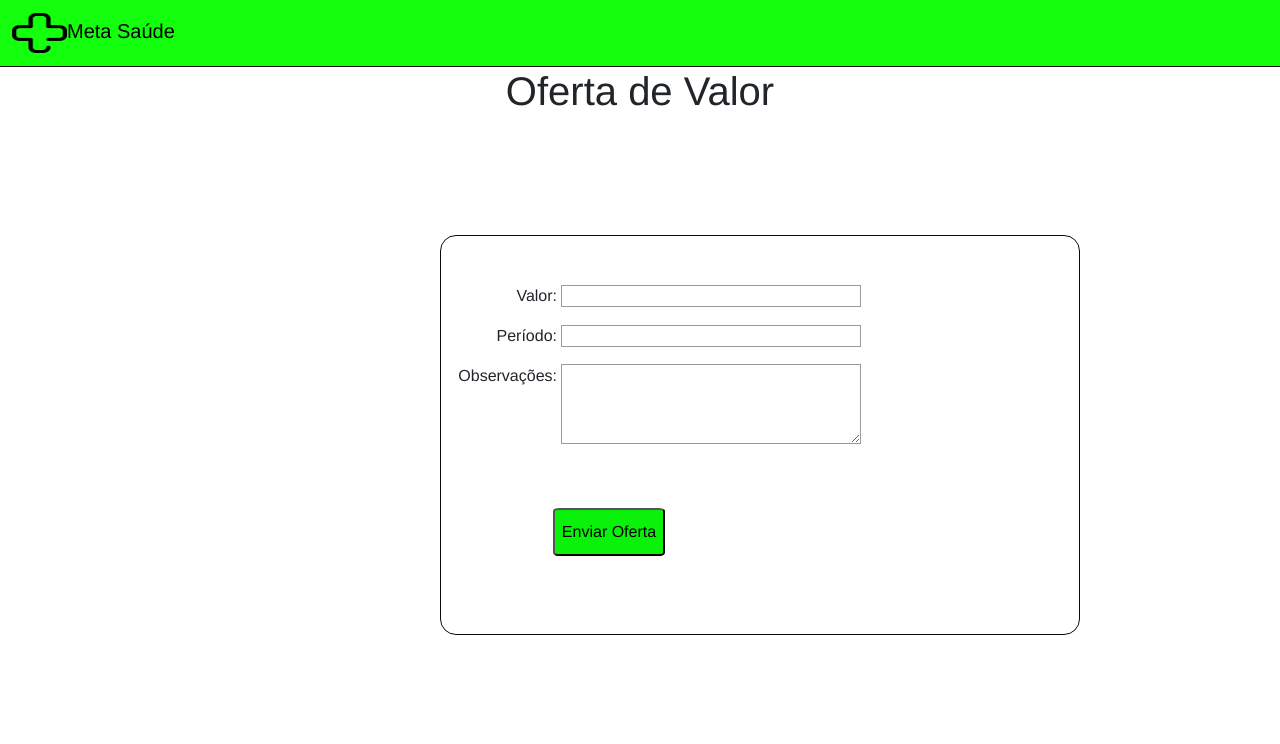
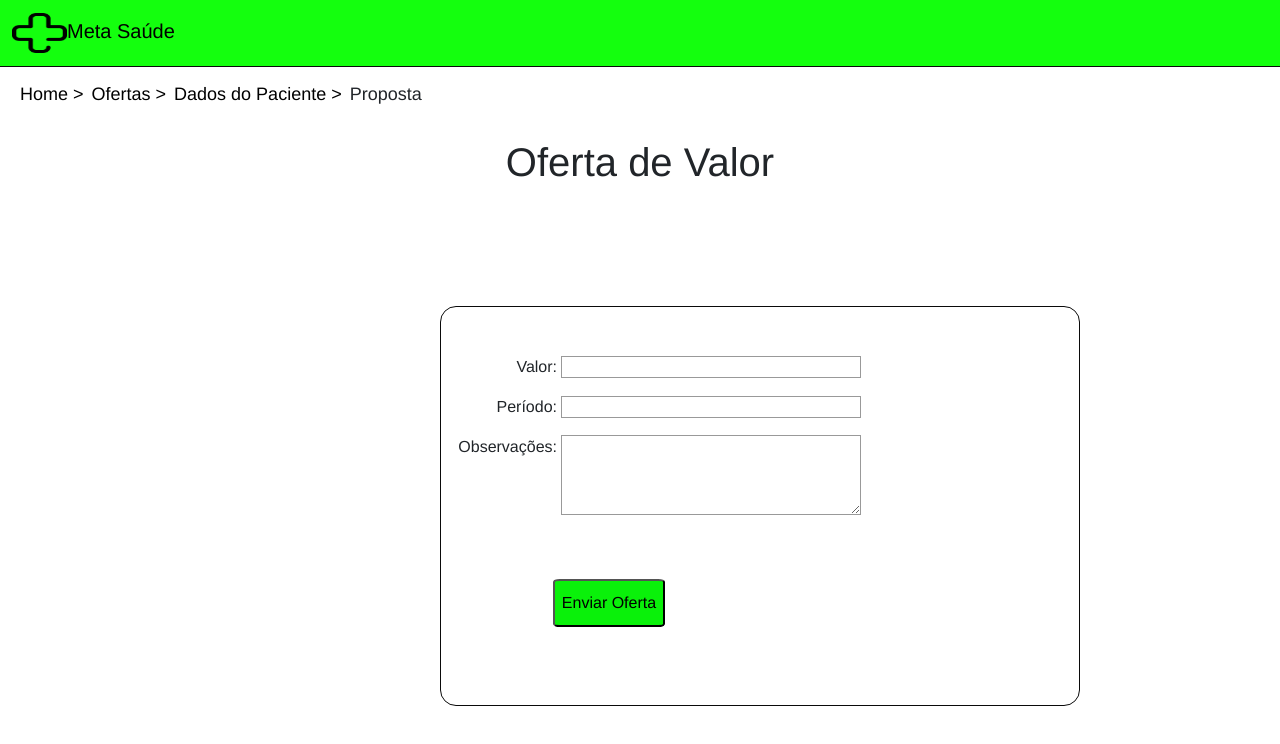
Before and after one commit to jairodevmtz/Meta-Saude, a website: page valor.html in a window 1280 px wide. Drawn offline with nearby package versions, Linux system fonts and the light colour scheme.

Commit message:
Alteração
Estilização

```diff
--- a/confirm.css
+++ b/confirm.css
@@ -36,11 +36,34 @@ body {
     color: rgb(12, 12, 12);
 }
 
-
-
 /* Ocultar o link que deve abrir e fechar o topnav em telas pequenas */
 .topnav .icon {
     display: none;
+}
+
+/* Style the list */
+ul.breadcrumb {
+    padding: 10px 16px;
+    list-style: none;
+}
+
+/* Display list items side by side */
+ul.breadcrumb li {
+    display: inline;
+    font-size: 18px;
+    padding: 4px;
+}
+
+/* Add a color to all links inside the list */
+ul.breadcrumb li a {
+    color: black;
+    text-decoration: none;
+}
+
+/* Add a color on mouse-over */
+ul.breadcrumb li a:hover {
+    color: #01447e;
+    text-decoration: none;
 }
 
 h1 {
@@ -74,6 +97,7 @@ button {
     cursor: pointer;
 }
 
-button:hover{
-    background-color: rgb(5, 138, 5);;
+button:hover {
+    background-color: rgb(5, 138, 5);
+    ;
 }
--- a/dados.css
+++ b/dados.css
@@ -45,6 +45,31 @@ body {
 /* Ocultar o link que deve abrir e fechar o topnav em telas pequenas */
 .topnav .icon {
     display: none;
+}
+
+/* Style the list */
+ul.breadcrumb {
+    padding: 10px 16px;
+    list-style: none;
+}
+
+/* Display list items side by side */
+ul.breadcrumb li {
+    display: inline;
+    font-size: 18px;
+    padding: 4px;
+}
+
+/* Add a color to all links inside the list */
+ul.breadcrumb li a {
+    color: black;
+    text-decoration: none;
+}
+
+/* Add a color on mouse-over */
+ul.breadcrumb li a:hover {
+    color: #01447e;
+    text-decoration: none;
 }
 
 h1 {
@@ -111,7 +136,7 @@ button {
     margin-left: .5em;
 }
 
-#botao{
+#botao {
     background-color: rgb(10, 241, 10);
     border-radius: 5%;
     cursor: pointer;
@@ -119,6 +144,7 @@ button {
     height: 3em;
 }
 
-#botao:hover{
-    background-color: rgb(5, 138, 5);;
+#botao:hover {
+    background-color: rgb(5, 138, 5);
+    ;
 }
--- a/oferta.css
+++ b/oferta.css
@@ -6,6 +6,32 @@ body {
 h1 {
   text-align: center;
 }
+
+/* Style the list */
+ul.breadcrumb {
+  padding: 10px 16px;
+  list-style: none;
+}
+
+/* Display list items side by side */
+ul.breadcrumb li {
+  display: inline;
+  font-size: 18px;
+  padding: 4px;
+}
+
+/* Add a color to all links inside the list */
+ul.breadcrumb li a {
+  color: black;
+  text-decoration: none;
+}
+
+/* Add a color on mouse-over */
+ul.breadcrumb li a:hover {
+  color: #01447e;
+  text-decoration: none;
+}
+
 
 table {
   width: 100%;
@@ -25,4 +51,5 @@ thead {
 
 a.disabled {
   pointer-events: none;
+  text-decoration: none;
 }
--- a/paciente.css
+++ b/paciente.css
@@ -47,6 +47,31 @@ body {
 /* Ocultar o link que deve abrir e fechar o topnav em telas pequenas */
 .topnav .icon {
     display: none;
+}
+
+/* Style the list */
+ul.breadcrumb {
+    padding: 10px 16px;
+    list-style: none;
+}
+
+/* Display list items side by side */
+ul.breadcrumb li {
+    display: inline;
+    font-size: 18px;
+    padding: 4px;
+}
+
+/* Add a color to all links inside the list */
+ul.breadcrumb li a {
+    color: black;
+    text-decoration: none;
+}
+
+/* Add a color on mouse-over */
+ul.breadcrumb li a:hover {
+    color: #01447e;
+    text-decoration: none;
 }
 
 h1 {
--- a/recebidos.css
+++ b/recebidos.css
@@ -5,6 +5,30 @@ body {
 
 h1 {
   text-align: center;
+}
+
+/* Style the list */
+ul.breadcrumb {
+  padding: 10px 16px;
+  list-style: none;
+}
+
+/* Display list items side by side */
+ul.breadcrumb li {
+  display: inline;
+  font-size: 18px;
+}
+
+/* Add a color to all links inside the list */
+ul.breadcrumb li a {
+  color: black;
+  text-decoration: none;
+}
+
+/* Add a color on mouse-over */
+ul.breadcrumb li a:hover {
+  color: #01447e;
+  text-decoration: none;
 }
 
 table {
@@ -25,4 +49,5 @@ thead {
 
 a.disabled {
   pointer-events: none;
+  text-decoration: none;
 }
--- a/valor.css
+++ b/valor.css
@@ -47,6 +47,31 @@ body {
 /* Ocultar o link que deve abrir e fechar o topnav em telas pequenas */
 .topnav .icon {
     display: none;
+}
+
+/* Style the list */
+ul.breadcrumb {
+    padding: 10px 16px;
+    list-style: none;
+}
+
+/* Display list items side by side */
+ul.breadcrumb li {
+    display: inline;
+    font-size: 18px;
+    padding: 4px;
+}
+
+/* Add a color to all links inside the list */
+ul.breadcrumb li a {
+    color: black;
+    text-decoration: none;
+}
+
+/* Add a color on mouse-over */
+ul.breadcrumb li a:hover {
+    color: #01447e;
+    text-decoration: none;
 }
 
 h1 {
@@ -134,8 +159,9 @@ button {
     height: 3em;
 }
 
-button:hover{
-    background-color: rgb(5, 138, 5);;
+button:hover {
+    background-color: rgb(5, 138, 5);
+    ;
 }
 
 #btval {
@@ -148,10 +174,11 @@ button:hover{
     height: 3em;
 }
 
-#btval:hover{
-    background-color: rgb(5, 138, 5);;
+#btval:hover {
+    background-color: rgb(5, 138, 5);
+    ;
 }
 
-#botao{
+#botao {
     margin-left: 16em;
 }
--- a/valor.html
+++ b/valor.html
@@ -28,6 +28,13 @@
                 </button>
             </div>
         </nav>
+
+        <ul class="breadcrumb">
+            <li><a href="hospital.html">Home > </a></li>
+            <li><a href="oferta.html">Ofertas > </a></li>
+            <li><a href="dados.html">Dados do Paciente > </a></li>
+            <li>Proposta</li>
+        </ul>
         <!-- <header>
         <div class="topnav" id="myTopnav">
             <a href="#contato">Contato</a>
```
Also changed, not shown: confirmacao.html (+7 -0 lines), dados.html (+6 -0 lines), oferta.html (+5 -0 lines), paciente.html (+5 -0 lines), recebidos.html (+6 -1 lines), img/baner.png (added).
